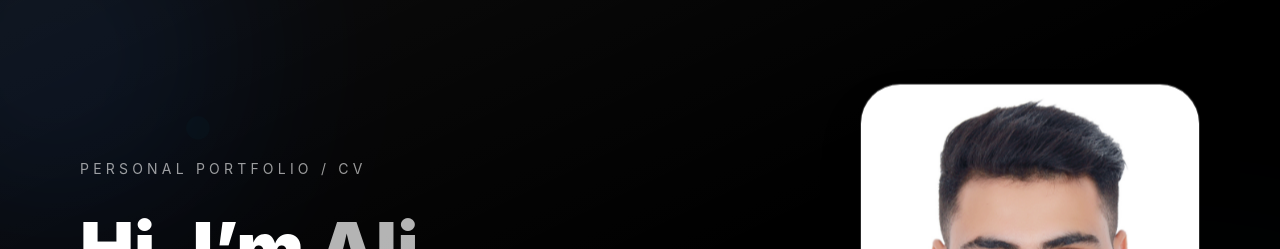
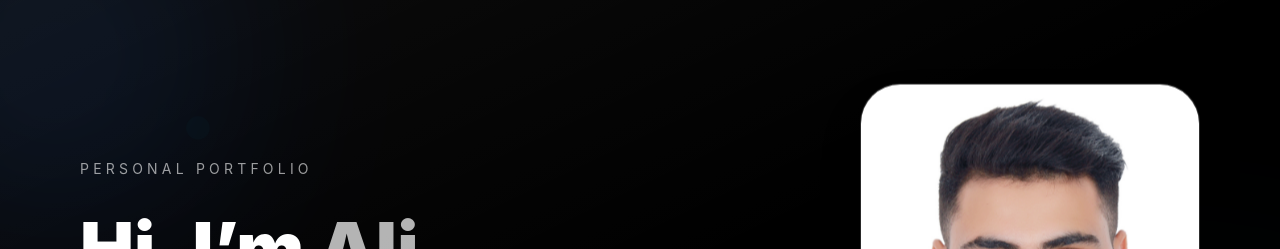
Before and after one commit to itsraashad/Ali, a React (Vite) app: page / in a window 1280 px wide. Shown: the top 249 px of the page. Built offline with nearby package versions, Linux system fonts and the light colour scheme.

Commit message:
Updated portfolio

```diff
--- a/src/App.jsx
+++ b/src/App.jsx
@@ -108,7 +108,7 @@ export default function ModernCVWebsite() {
         <div className="relative z-10 max-w-7xl mx-auto grid lg:grid-cols-2 gap-14 items-center">
           <div>
             <p className="uppercase tracking-[0.3em] text-sm text-white/60 mb-6">
-              Personal Portfolio / CV
+              Personal Portfolio
             </p>
 
             <h1 className="text-5xl md:text-7xl font-black leading-tight mb-8">
```
